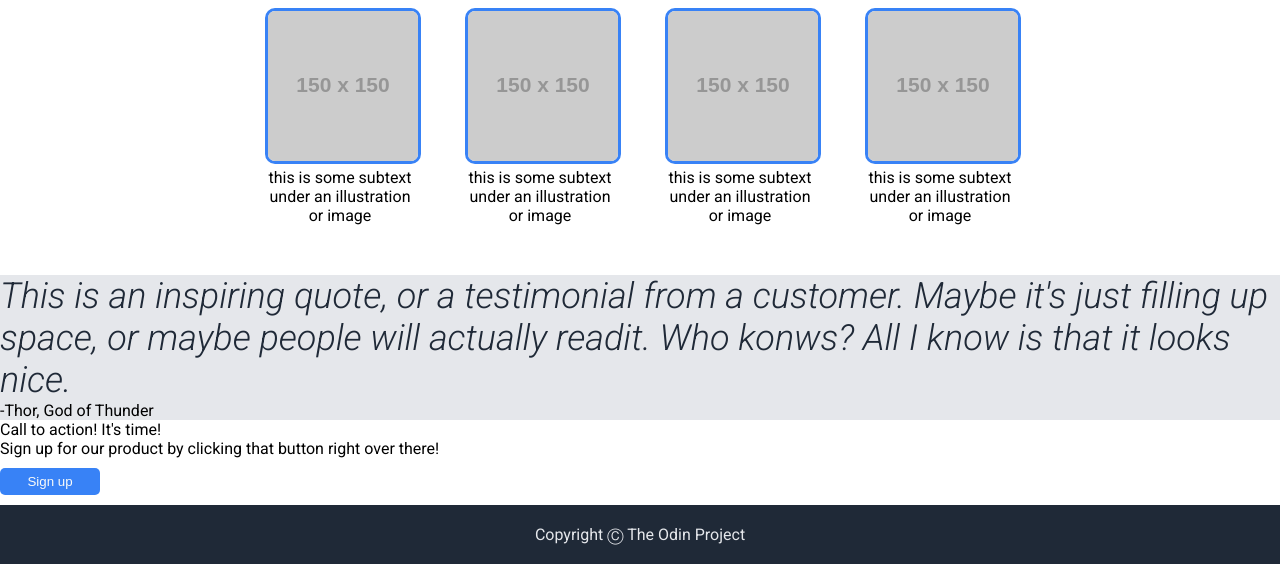
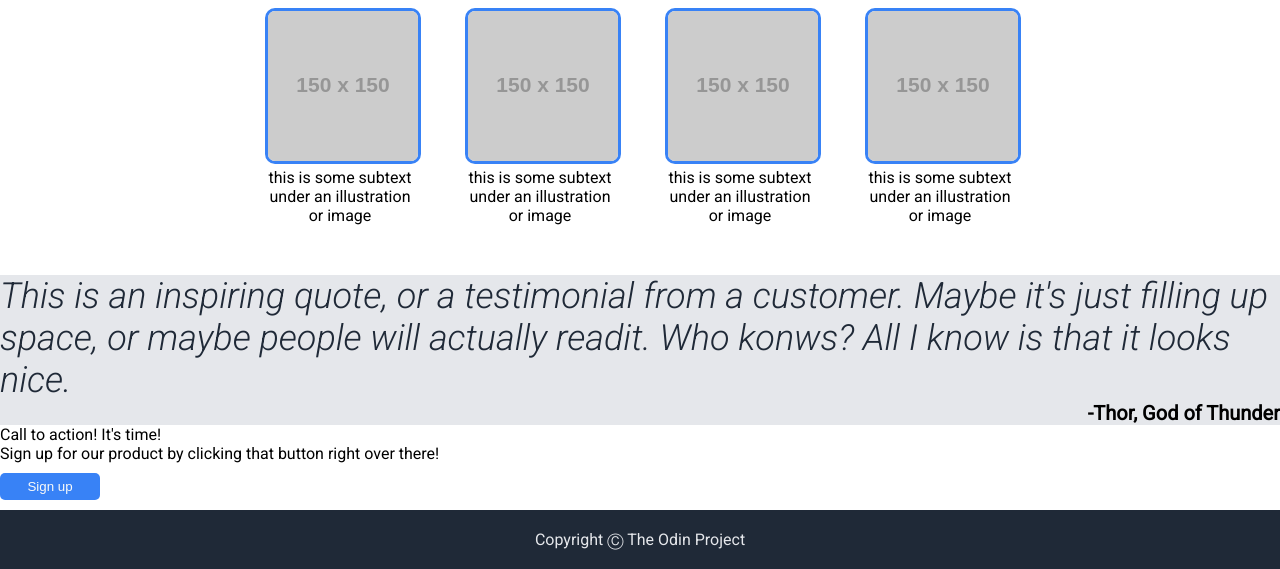
Before and after one commit to JamieYau/Odin-LandingPage, a plain HTML site: page index.html in a window 1280 px wide. Shown: the part 425-994 px from the top of the page. Drawn offline with Linux system fonts and the light colour scheme; placeholder pictures from the web are drawn by us.

Commit message:
Add styling for quote footer

```diff
--- a/style.css
+++ b/style.css
@@ -128,3 +128,9 @@ button {
   font-weight: 100;
   color: #1f2937;
 }
+
+.quote-footer {
+  font-size: 20px;
+  font-weight: bold;
+  text-align: end;
+}
```
